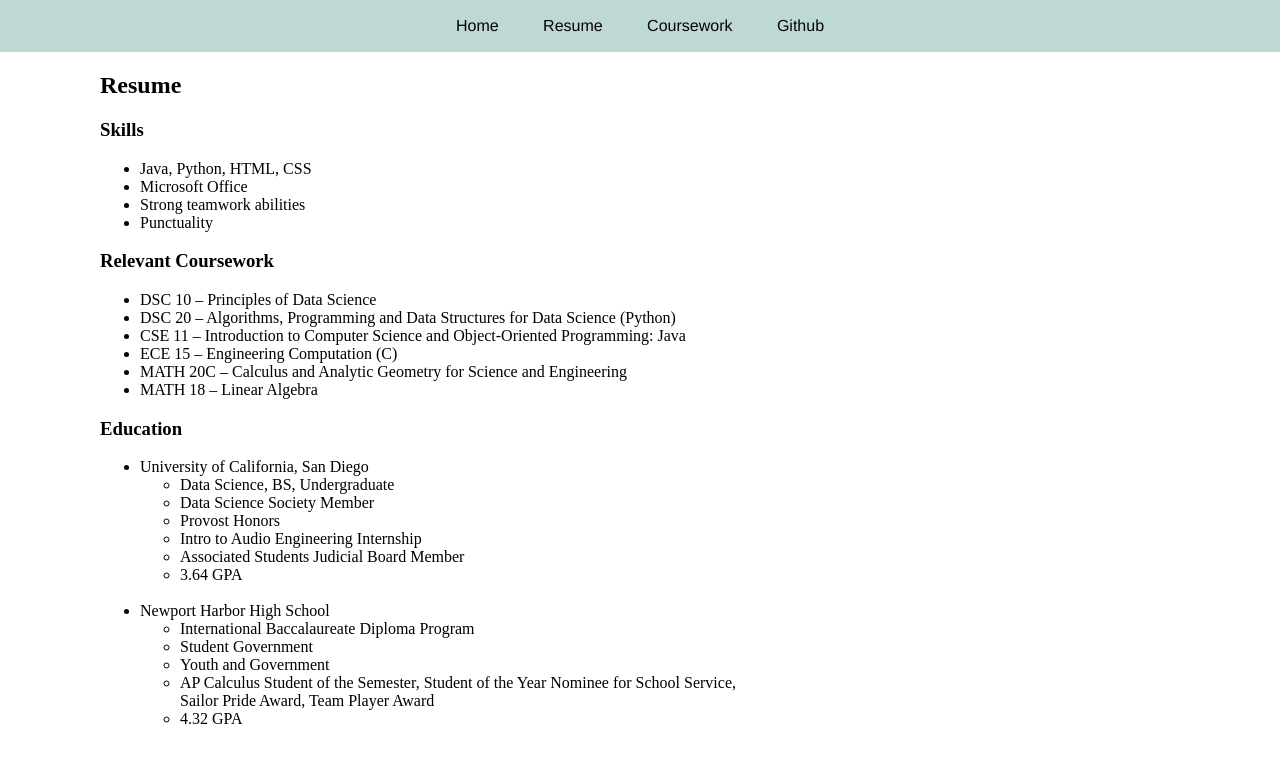
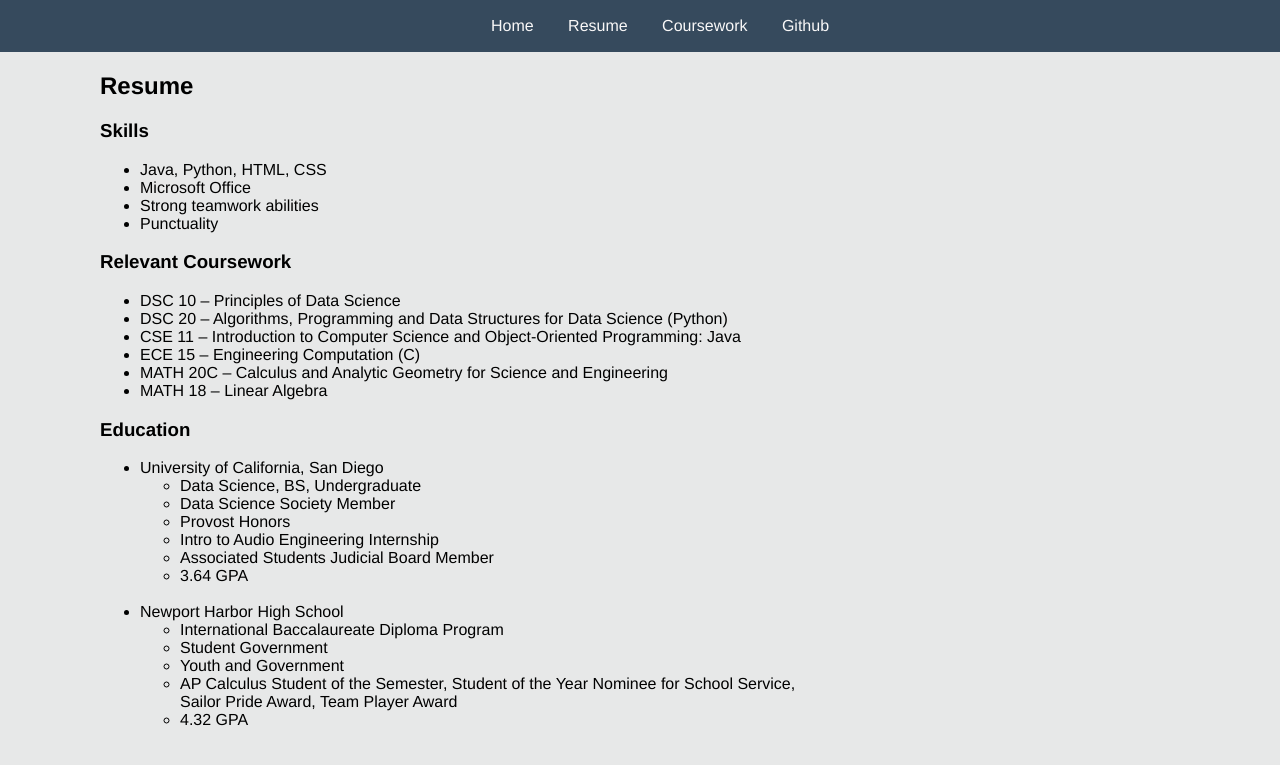
Before and after one commit to declansullivan/static-html-site, a Jekyll site: the page built from resume/index.html, in a window 1280 px wide. Shown: the top 765 px of the page. Built offline with Jekyll 4.4.1, drawn with Linux system fonts in a browser that asks for light colours.

Commit message:
Update main.css

```diff
--- a/css/main.css
+++ b/css/main.css
@@ -1,6 +1,12 @@
+* {
+    box-sizing: border-box;
+}
+
 body {
+  font-family: "Helvetica";
+  text-align: center;
   margin: 0;
-  padding: 0;
+  background-color: #E7E8E8;
 }
 
 .main {
@@ -22,17 +28,13 @@ body {
 }
 
 nav {
-  background-color: #BED8D4;
+  background-color: #364A5D;
   text-align: center;
-  position: relative;
   padding: 1px;
 }
 
 nav ul {
-  font-family: "Helvetica";
-  list-style: none;
   display: inline-block;
-  padding: 0;
 }
 
 nav ul li {
@@ -40,15 +42,29 @@ nav ul li {
 }
 
 nav ul li a {
-  color: #030303;
+  color: #F9F8F8;
   text-decoration: none;
-  padding: 17px 20px;
+  padding: 17px 15px;
 }
 
 nav ul li a:hover {
   color: #2081C3;
 }
 
-img {
-  width: 50%;
+.backer {
+  position: fixed;
+  padding: 20px;
+  z-index: -1;
 }
+
+.backer img {
+  width: 100%;
+}
+
+.card {
+  margin: 0 auto;
+  background-color: white;
+  width: 97%;
+  padding: 20px;
+  margin-top: 20px;
+}
```
